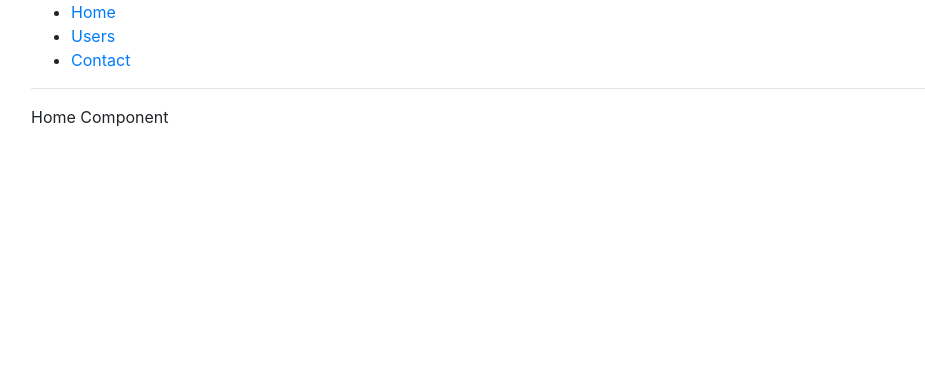
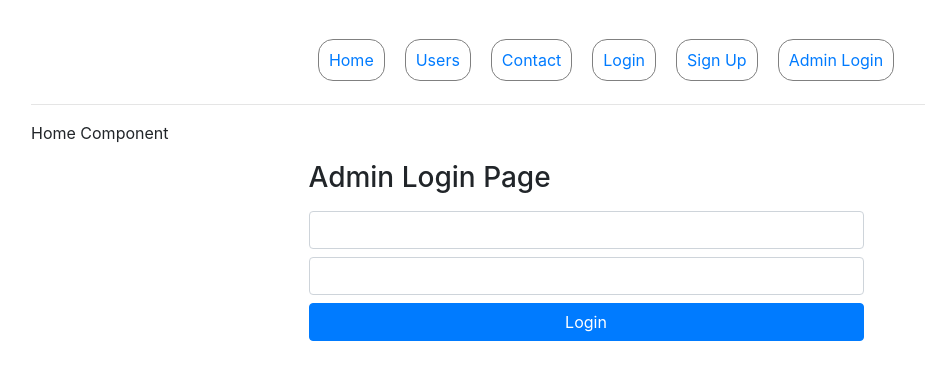
Before and after one commit to freedomWriterz/test, a React (Create React App) app in the folder view/: page / in a window 1280 px wide. Shown: the top 380 px of the page, without its empty margins (54-979 px from the left). Built offline with nearby package versions, Linux system fonts and the light colour scheme.

Commit message:
added routing to boilerplage

```diff
--- a/view/src/App.js
+++ b/view/src/App.js
@@ -6,18 +6,26 @@ import Users from "./components/Users";
 import Contact from "./components/Contact";
 import Nav from "./components/Nav";
 import NotFound from "./components/NotFound";
+import AdminPage from "./components/admin/AdminPage";
+import { AdminLogin } from "./components/admin/AdminLogin";
+import LogIn from "./components/register/Login";
+import SignUp from "./components/register/SignUp";
 
 class App extends Component {
   render() {
     return (
-      <div className="container">
+      <div className="container mt-5">
         <Router>
          <Nav />
           <hr />
           <Switch>
-            <Route path="/" exact component={Home} />
+            <Route path="/" exact component={() => <Home {...this.props} />} />
             <Route path="/users" component={Users} />
             <Route path="/contact" component={Contact} />
+            <Route path="/admin" exact component={AdminPage} />
+            <Route path="/admin/login" component={AdminLogin} />
+            <Route path="/login" component={LogIn} />
+            <Route path="/signup" component={SignUp} />
             <Route component={NotFound} />
           </Switch>
         </Router>
--- a/view/src/components/Home.js
+++ b/view/src/components/Home.js
@@ -1,10 +1,12 @@
 import React, { Component } from 'react'
+import AdminLogin from './admin/AdminLogin'
 
 export class Home extends Component {
     render() {
         return (
             <div>
                 Home Component
+                <AdminLogin {...this.props} />
             </div>
         )
     }
--- /dev/null
+++ b/view/src/components/Nav.css
@@ -0,0 +1,13 @@
+
+li {
+    list-style: none;
+    display: inline;
+    margin: 10px;
+    border: 1px solid grey;
+    padding: 10px 10px;
+    border-radius: 15px;
+}
+
+li:hover {
+    box-shadow: 2px 2px grey;
+}
--- a/view/src/components/Nav.js
+++ b/view/src/components/Nav.js
@@ -1,11 +1,12 @@
 import React, { Component } from 'react'
 import { Link } from "react-router-dom";
+import './Nav.css';
 
 
 export class Nav extends Component {
     render() {
         return (
-            <div>
+            <div className="d-flex justify-content-center">
                 <nav>
                     <ul>
                         <li>
@@ -17,6 +18,15 @@ export class Nav extends Component {
                         <li>
                             <Link to="/contact">Contact</Link>
                         </li>
+                        <li>
+                            <Link to="/login">Login</Link>
+                        </li>
+                        <li>
+                            <Link to="/signup">Sign Up</Link>
+                        </li>
+                        <li>
+                            <Link to="/admin/login">Admin Login</Link>
+                        </li>
                     </ul>
                 </nav>
             </div>
--- a/view/src/components/admin/AdminLogin.js
+++ b/view/src/components/admin/AdminLogin.js
@@ -1,13 +1,48 @@
-import React, { Component } from 'react'
+import React, { Component } from "react";
+import axios from "axios";
+import { Redirect, withRouter } from "react-router-dom";
 
 export class AdminLogin extends Component {
-    render() {
-        return (
-            <div>
+  sumbitHandler = e => {
+    e.preventDefault();
 
-            </div>
-        )
-    }
+    console.log(this.props);
+
+    const email = this.email.value;
+    const password = this.password.value;
+
+    axios
+      .post("http://localhost:9000/admin/login", { email, password })
+      .then(res => {
+        console.log(res.data);
+        if (res.data === true) {
+          console.log("redirected");
+          this.props.history.push("/admin", { adminId: "1234" });
+        }
+      })
+      .catch(err => console.log(err));
+  };
+
+  render() {
+    return (
+      <div className="d-flex justify-content-center">
+        <form className="form-group w-50" onSubmit={this.sumbitHandler}>
+          <h3 className="my-3">Admin Login Page</h3>
+          <input
+            ref={elem => (this.email = elem)}
+            type="email"
+            className="form-control my-2"
+          />
+          <input
+            ref={elem => (this.password = elem)}
+            type="password"
+            className="form-control my-2"
+          />
+          <button className="btn btn-primary btn-block my-2">Login</button>
+        </form>
+      </div>
+    );
+  }
 }
 
-export default AdminLogin
+export default withRouter(AdminLogin);
--- a/view/src/components/admin/AdminPage.js
+++ b/view/src/components/admin/AdminPage.js
@@ -2,9 +2,10 @@ import React, { Component } from 'react'
 
 export class AdminPage extends Component {
     render() {
+        console.log(this.props);
         return (
             <div>
-
+                Admin Page
             </div>
         )
     }
```
Also changed, not shown: 2 other files (tests, documents, lock files or other folders).
